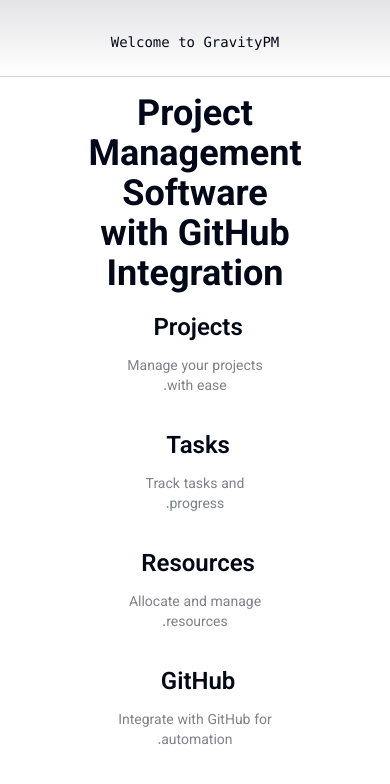
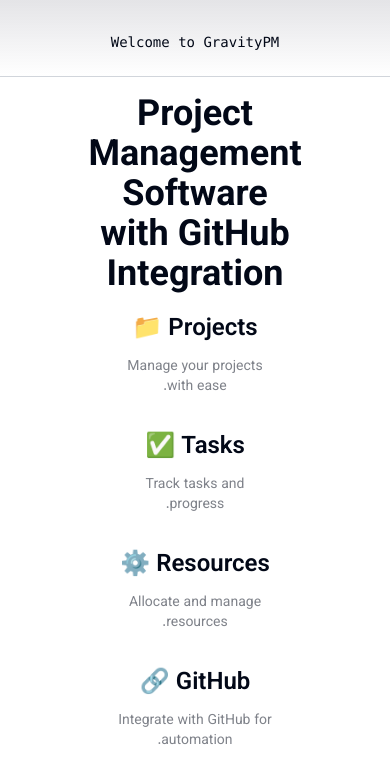
Before and after one commit to Shakour-Data/GravityManagement, a Next.js app in the folder frontend/: page / in a window 390 px wide. Shown: the top 784 px of the page. Built offline with nearby package versions, Linux system fonts and the light colour scheme.

Commit message:
Implement lazy loading for feature cards

```diff
--- a/frontend/app/page.tsx
+++ b/frontend/app/page.tsx
@@ -1,6 +1,61 @@
 'use client'
 
-import { Button } from '@/components/ui/button'
+import { Suspense } from 'react'
+import LazyLoad from '@/components/LazyLoad'
+
+function FeatureCard({ title, description, icon }: { title: string; description: string; icon: string }) {
+  return (
+    <div className="group rounded-lg border border-transparent px-5 py-4 transition-colors hover:border-gray-300 hover:bg-gray-100 hover:dark:border-neutral-700 hover:dark:bg-neutral-800/30">
+      <h2 className="mb-3 text-2xl font-semibold">
+        {title}{' '}
+        <span className="inline-block transition-transform group-hover:translate-x-1 motion-reduce:transform-none">
+          {icon}
+        </span>
+      </h2>
+      <p className="m-0 max-w-[30ch] text-sm opacity-50">
+        {description}
+      </p>
+    </div>
+  )
+}
+
+function FeaturesSection() {
+  return (
+    <div className="mb-32 grid text-center lg:max-w-5xl lg:w-full lg:mb-0 lg:grid-cols-4 lg:text-left">
+      <LazyLoad>
+        <FeatureCard
+          title="Projects"
+          description="Manage your projects with ease."
+          icon="📁"
+        />
+      </LazyLoad>
+
+      <LazyLoad>
+        <FeatureCard
+          title="Tasks"
+          description="Track tasks and progress."
+          icon="✅"
+        />
+      </LazyLoad>
+
+      <LazyLoad>
+        <FeatureCard
+          title="Resources"
+          description="Allocate and manage resources."
+          icon="⚙️"
+        />
+      </LazyLoad>
+
+      <LazyLoad>
+        <FeatureCard
+          title="GitHub"
+          description="Integrate with GitHub for automation."
+          icon="🔗"
+        />
+      </LazyLoad>
+    </div>
+  )
+}
 
 export default function Home() {
   return (
@@ -19,54 +74,9 @@
         </h1>
       </div>
 
-      <div className="mb-32 grid text-center lg:max-w-5xl lg:w-full lg:mb-0 lg:grid-cols-4 lg:text-left">
-        <div className="group rounded-lg border border-transparent px-5 py-4 transition-colors hover:border-gray-300 hover:bg-gray-100 hover:dark:border-neutral-700 hover:dark:bg-neutral-800/30">
-          <h2 className="mb-3 text-2xl font-semibold">
-            Projects{' '}
-            <span className="inline-block transition-transform group-hover:translate-x-1 motion-reduce:transform-none">
-            </span>
-          </h2>
-          <p className="m-0 max-w-[30ch] text-sm opacity-50">
-            Manage your projects with ease.
-          </p>
-        </div>
-
-        <div className="group rounded-lg border border-transparent px-5 py-4 transition-colors hover:border-gray-300 hover:bg-gray-100 hover:dark:border-neutral-700 hover:dark:bg-neutral-800/30">
-          <h2 className="mb-3 text-2xl font-semibold">
-            Tasks{' '}
-            <span className="inline-block transition-transform group-hover:translate-x-1 motion-reduce:transform-none">
-
-            </span>
-          </h2>
-          <p className="m-0 max-w-[30ch] text-sm opacity-50">
-            Track tasks and progress.
-          </p>
-        </div>
-
-        <div className="group rounded-lg border border-transparent px-5 py-4 transition-colors hover:border-gray-300 hover:bg-gray-100 hover:dark:border-neutral-700 hover:dark:bg-neutral-800/30">
-          <h2 className="mb-3 text-2xl font-semibold">
-            Resources{' '}
-            <span className="inline-block transition-transform group-hover:translate-x-1 motion-reduce:transform-none">
-
-            </span>
-          </h2>
-          <p className="m-0 max-w-[30ch] text-sm opacity-50">
-            Allocate and manage resources.
-          </p>
-        </div>
-
-        <div className="group rounded-lg border border-transparent px-5 py-4 transition-colors hover:border-gray-300 hover:bg-gray-100 hover:dark:border-neutral-700 hover:dark:bg-neutral-800/30">
-          <h2 className="mb-3 text-2xl font-semibold">
-            GitHub{' '}
-            <span className="inline-block transition-transform group-hover:translate-x-1 motion-reduce:transform-none">
-
-            </span>
-          </h2>
-          <p className="m-0 max-w-[30ch] text-sm opacity-50">
-            Integrate with GitHub for automation.
-          </p>
-        </div>
-      </div>
+      <Suspense fallback={<div className="animate-pulse bg-gray-200 rounded h-32 mb-32"></div>}>
+        <FeaturesSection />
+      </Suspense>
     </main>
   )
 }
```
